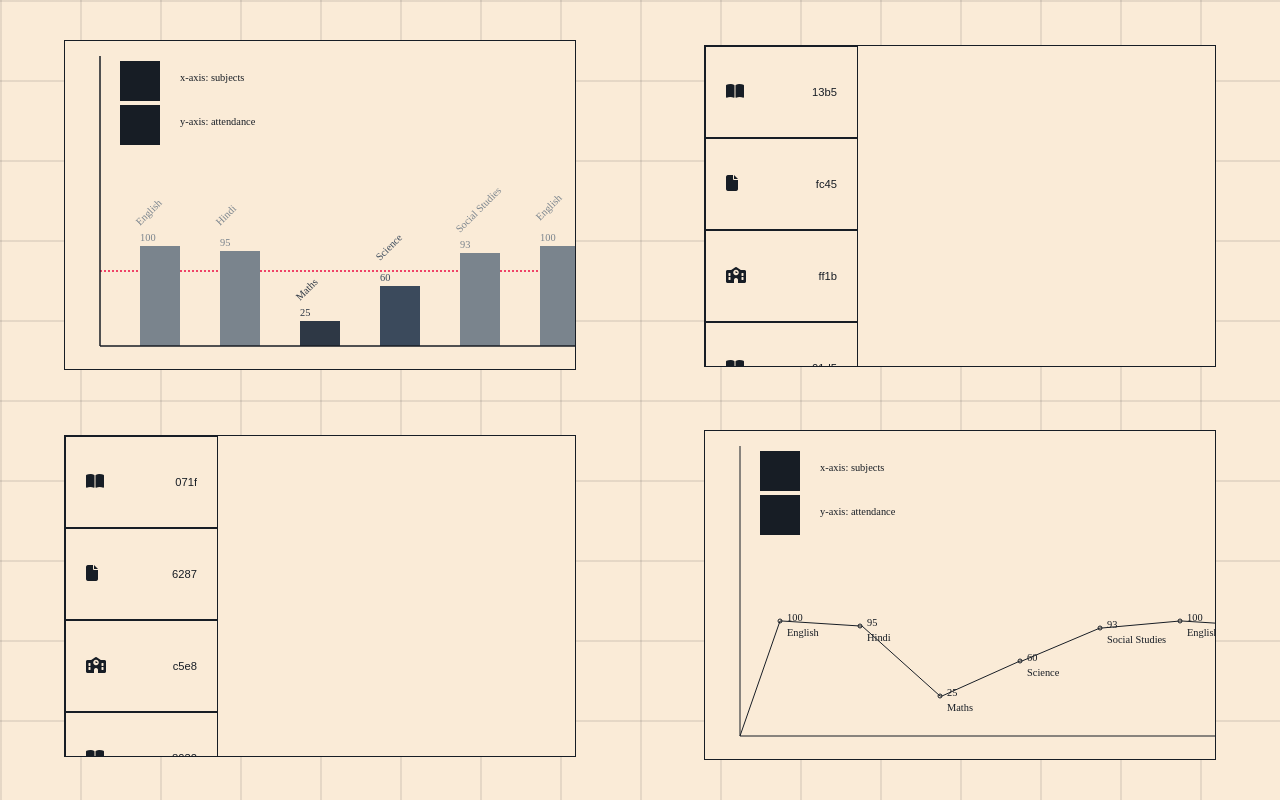
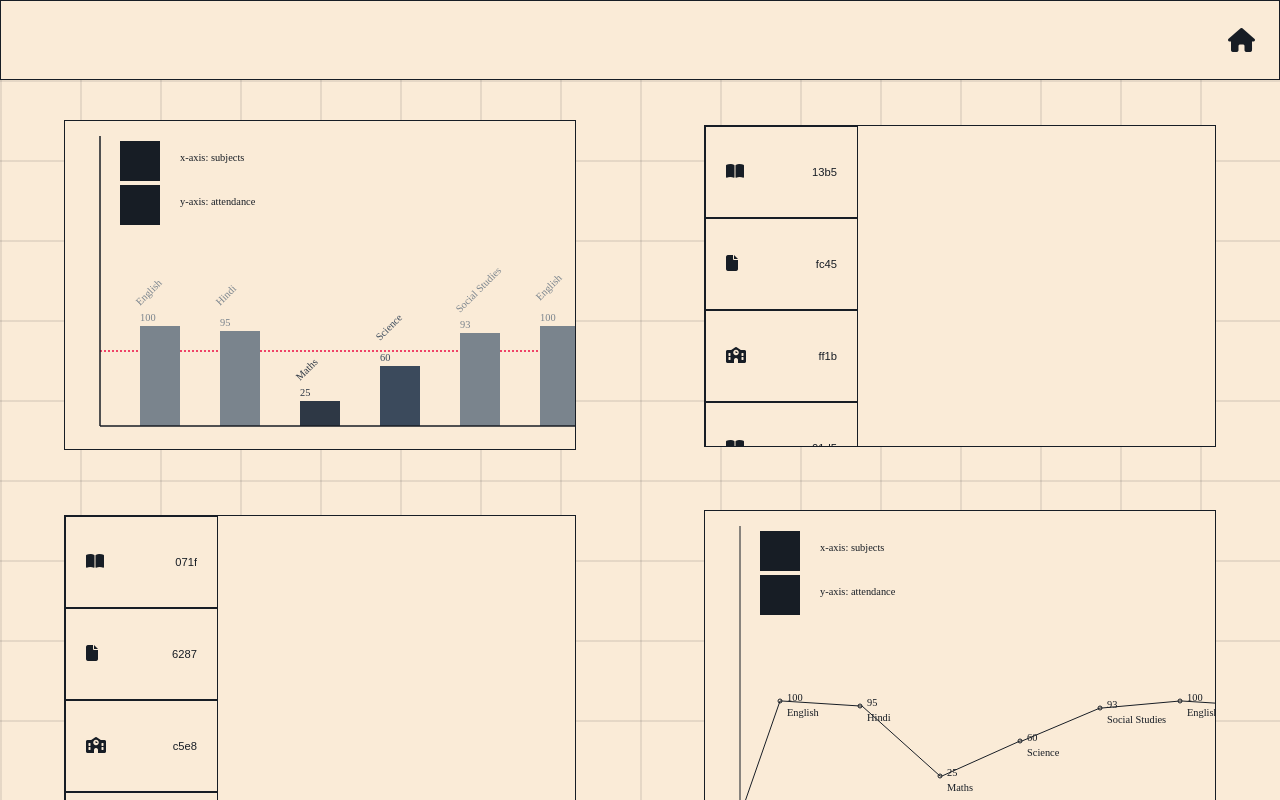
Before and after one commit to Nkca122/CollegeDashBoard-MernProject-, a React (Vite) app in the folder frontend/: page / in a window 1280 px wide. Shown: the top 800 px of the page. Built offline with nearby package versions, Linux system fonts and the light colour scheme.

Commit message:
Final commit Before Routes

```diff
--- a/frontend/src/App.jsx
+++ b/frontend/src/App.jsx
@@ -2,9 +2,11 @@ import fakeData from "../temp/fakeData"
 import List from "./components/list/list"
 import Graph from "./components/graph/graph"
 import Footer from "./components/footer/footer"
+import Header from "./components/header/header"
 function App() {
   return (
     <div id = "app">
+      <Header/>
       <div id="container">
         <div className="container">
             <Graph graphData={fakeData} xlabel={"Subjects"} ylabel={"Attendance"}  heading = {"Attendance"} minRequirement={75}/>
--- /dev/null
+++ b/frontend/src/components/header/header.jsx
@@ -0,0 +1,14 @@
+import './public/style.css'
+export default function Header() {
+    return (
+        <>
+            <header className="header border">
+                <div className="headerDiv">
+                    <a href="/" className="headerDivLoginPageLink">
+                        <i className="fa-solid fa-house"></i>
+                    </a>
+                </div>
+            </header>
+        </>
+    )
+}
--- /dev/null
+++ b/frontend/src/components/header/public/style.css
@@ -0,0 +1,22 @@
+.header {
+    width:100%;
+    height: 10vh;
+
+}
+
+.headerDiv {
+    display: flex;
+    height: 100%;
+    width: 100%;
+    justify-content: end;
+}
+
+.headerDivLoginPageLink {
+    height: 100%;
+    display: flex;
+    padding-left: 1em;
+    padding-right: 1em;
+    justify-content: center;
+    align-items: center;
+    font-size: 1.5rem;
+}
--- a/frontend/src/index.css
+++ b/frontend/src/index.css
@@ -90,6 +90,10 @@ textarea {
   border: none;
 }
 
+a {
+  text-decoration: none;
+}
+
 /* Font sizes */
 
 @media (min-width:768px) {
--- /dev/null
+++ b/package.json
@@ -0,0 +1,5 @@
+{
+  "dependencies": {
+    "react-router-dom": "^6.26.0"
+  }
+}
```
Also changed, not shown: frontend/src/pages/dashboard/dashboard.jsx (added), frontend/src/pages/loginPage/loginPage.jsx (added), 1 other file (tests, documents, lock files or other folders).
